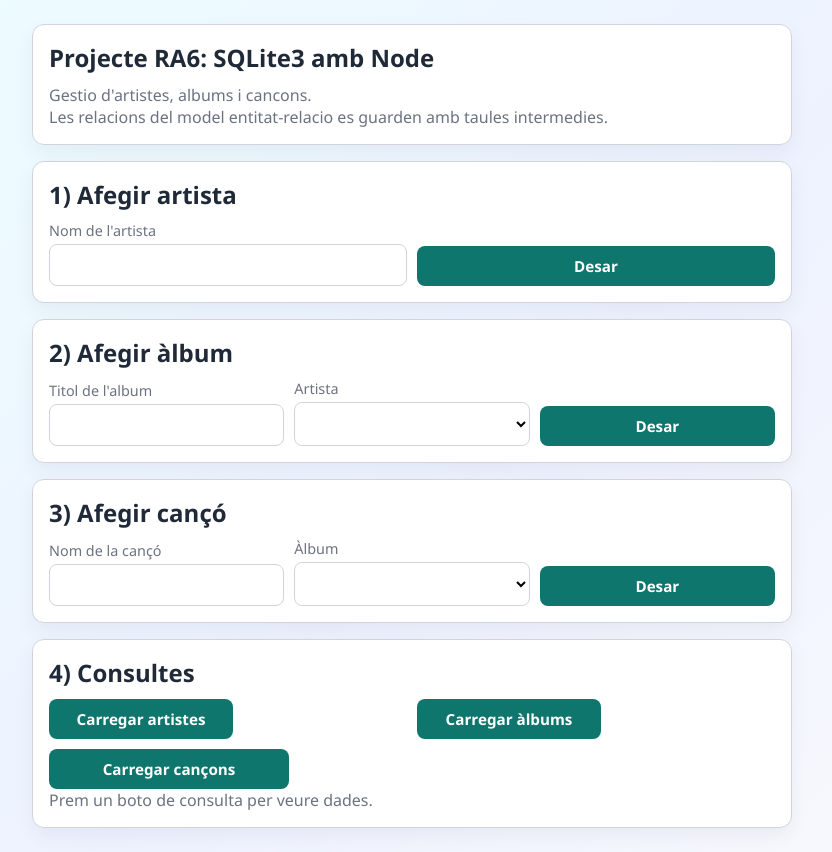
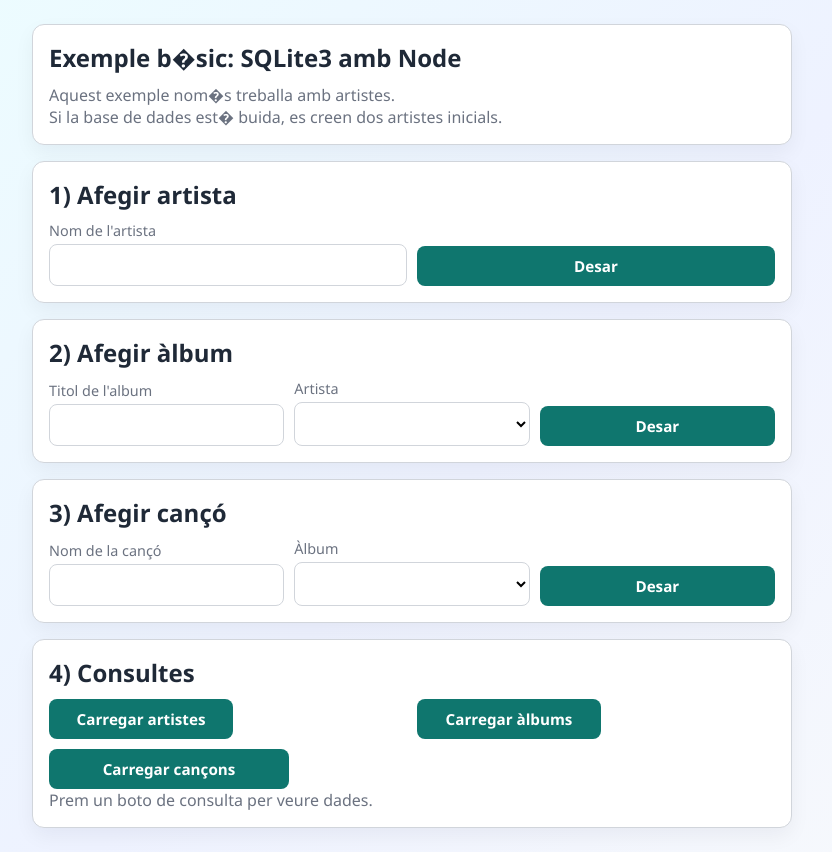
Before and after one commit to Joel16952/NodeSqlite, a website: page public/index.html in a window 1280 px wide. Shown: the whole page, without its empty margins (228-1060 px from the left). Drawn offline with Linux system fonts and the light colour scheme.

Commit message:
update nodee

```diff
--- a/public/index.html
+++ b/public/index.html
@@ -3,15 +3,15 @@
 <head>
   <meta charset="UTF-8" />
   <meta name="viewport" content="width=device-width, initial-scale=1.0" />
-  <title>Projecte RA6: Node + SQLite3</title>
+  <title>Node + SQLite3 (Artistes)</title>
   <link rel="stylesheet" href="styles.css" />
 </head>
 <body>
   <main>
     <section class="card">
-      <h1>Projecte RA6: SQLite3 amb Node</h1>
-      <p>Gestio d'artistes, albums i cancons.</p>
-      <p>Les relacions del model entitat-relacio es guarden amb taules intermedies.</p>
+      <h1>Exemple b�sic: SQLite3 amb Node</h1>
+      <p>Aquest exemple nom�s treballa amb artistes.</p>
+      <p>Si la base de dades est� buida, es creen dos artistes inicials.</p>
     </section>
 
     <section class="card">
```
